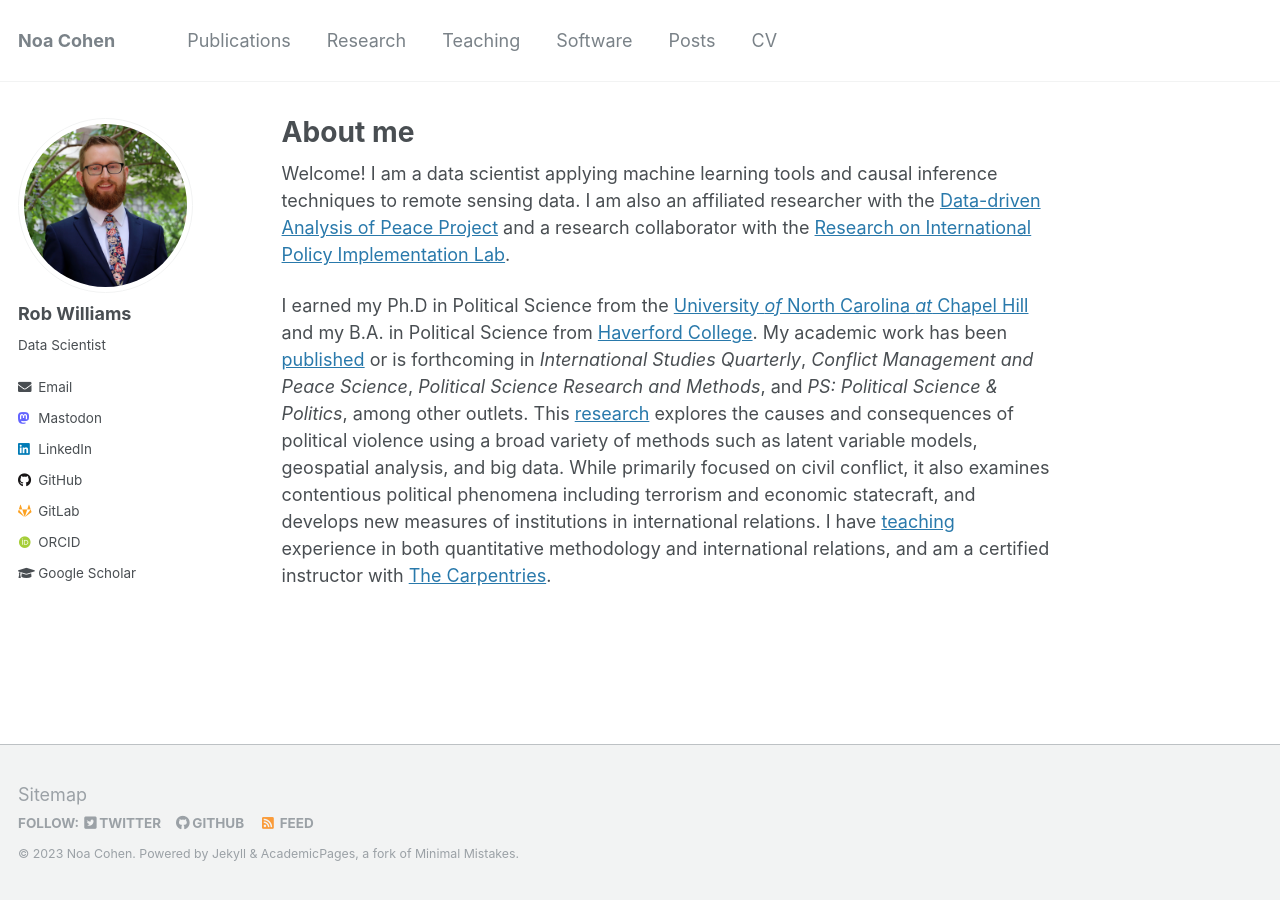
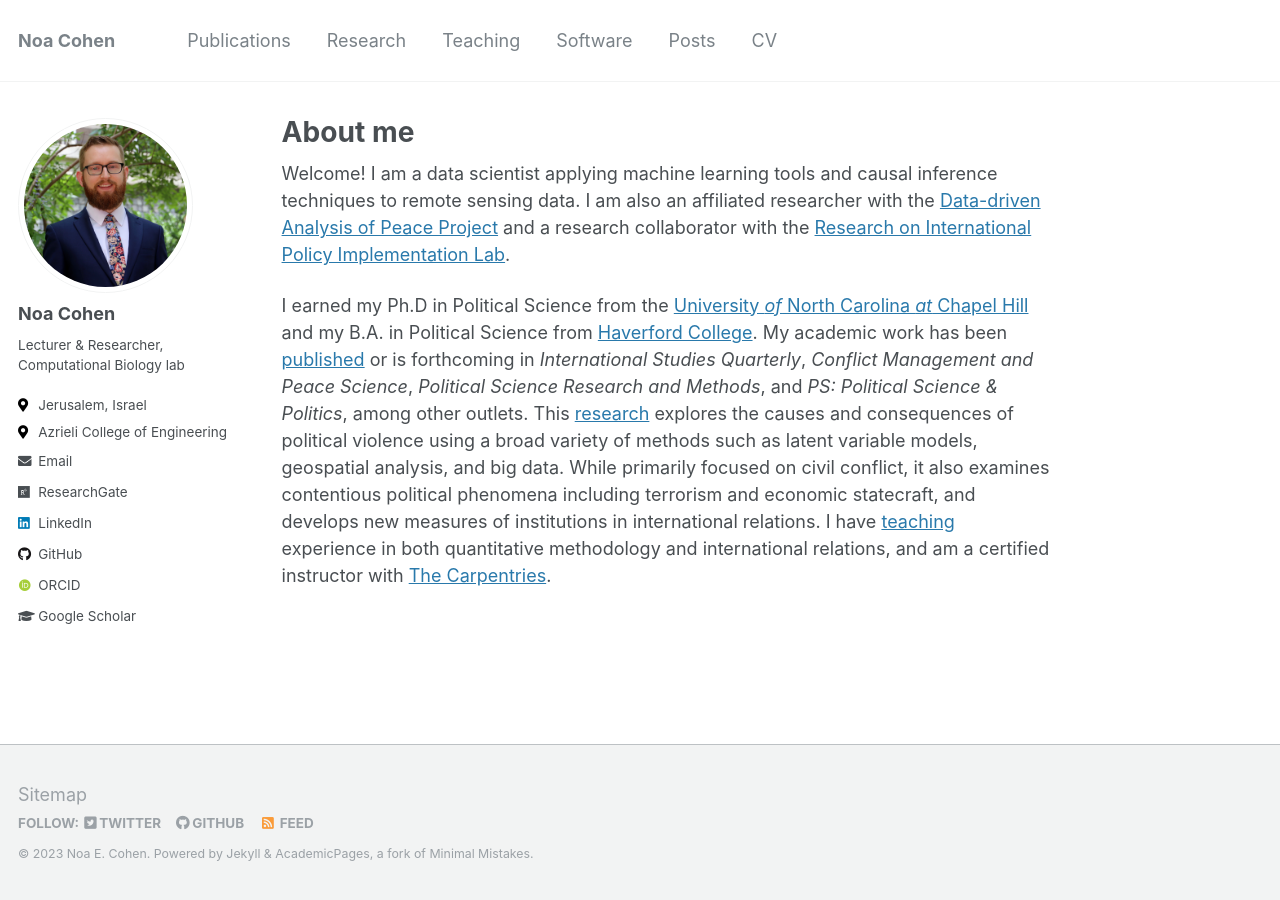
Before and after one commit to cohenoa-lab/cohenoa-lab.github.io, a Jekyll site: the page built from _pages/about.md, in a window 1280 px wide. Built offline with Jekyll 4.4.1, drawn with Linux system fonts in a browser that asks for light colours; some web fonts are replaced.

Commit message:
Update _config.yml

```diff
--- a/_config.yml
+++ b/_config.yml
@@ -9,8 +9,8 @@
 locale                   : "en-US"
 title                    : "Noa Cohen"
 title_separator          : "-"
-name                     : &name "Noa Cohen"
-description              : &description "Postdoc in Political Science"
+name                     : &name "Noa E. Cohen"
+description              : &description "Noa Cohen's lab page"
 url                      : https://cohenoa-lab.github.io # the base hostname & protocol for your site e.g. "https://mmistakes.github.io"
 baseurl                  : "" # the subpath of your site, e.g. "/blog"
 repository               : "cohenoa-lab/cohenoa-lab.github.io"
@@ -82,16 +82,18 @@ analytics:
 
 # Site Author
 author:
-  name             : "Rob Williams"
+  name             : "Noa Cohen"
   avatar           : "profile.png"
-  bio              : "Data Scientist"
-  location         :
-  employer         :
+  bio              : "Lecturer & Researcher, Computational Biology lab"
+  location         : "Jerusalem, Israel"
+  employer         : "Azrieli College of Engineering"
   pubmed           :
-  orcid            : "http://orcid.org/0000-0001-9259-3883"
-  googlescholar    : "https://scholar.google.com/citations?user=fiaPSmgAAAAJ"
-  email            : "rob.williams@wustl.edu"
-  researchgate     :  # example: "https://www.researchgate.net/profile/yourprofile"
+
+  googlescholar    : "https://scholar.google.com/citations?user=BXmTiSAAAAAJ&hl=en"
+  email            : "noace@jce.ac.il"
+  researchgate     : "https://www.researchgate.net/profile/Noa-Cohen-8?ev=hdr_xprf"
+  github           : "cohenoa"
+  orcid            : "https://orcid.org/0000-0002-4638-5407"
   uri              :
   bitbucket        :
   codepen          :
@@ -99,15 +101,14 @@ author:
   flickr           :
   facebook         :
   foursquare       :
-  github           : "jayrobwilliams"
-  gitlab           : "jayrobwilliams"
+  gitlab           :
   google_plus      :
   keybase          :
   instagram        :
   impactstory      : #"https://profiles.impactstory.org/u/xxxx-xxxx-xxxx-xxxx"
   lastfm           :
-  linkedin         : "jayrobwilliams"
-  mastodon         : "fosstodon.org/@jayrobw"
+  linkedin         : "cohenoa"
+  mastodon         :
   pinterest        :
   soundcloud       :
   stackoverflow    : #"https://stackoverflow.com/users/10912314/jayrobwilliams"
```
